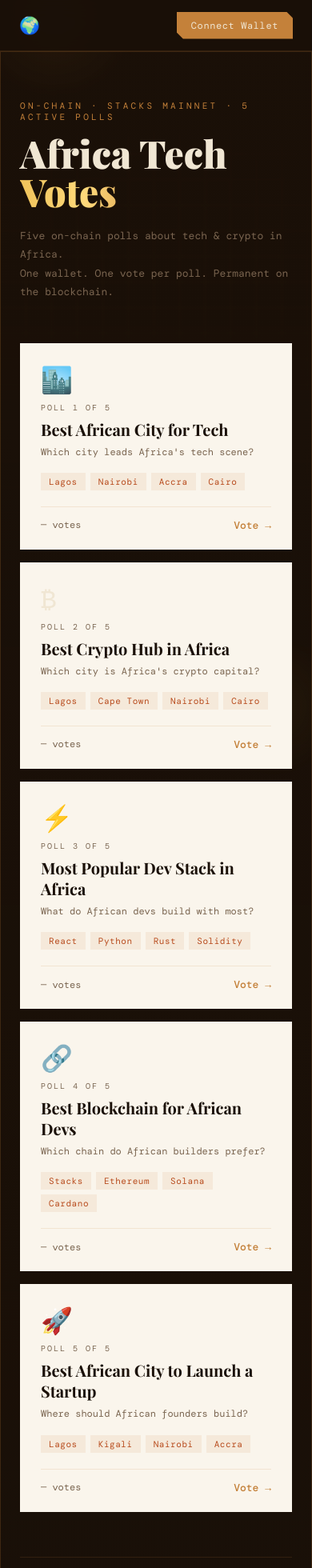
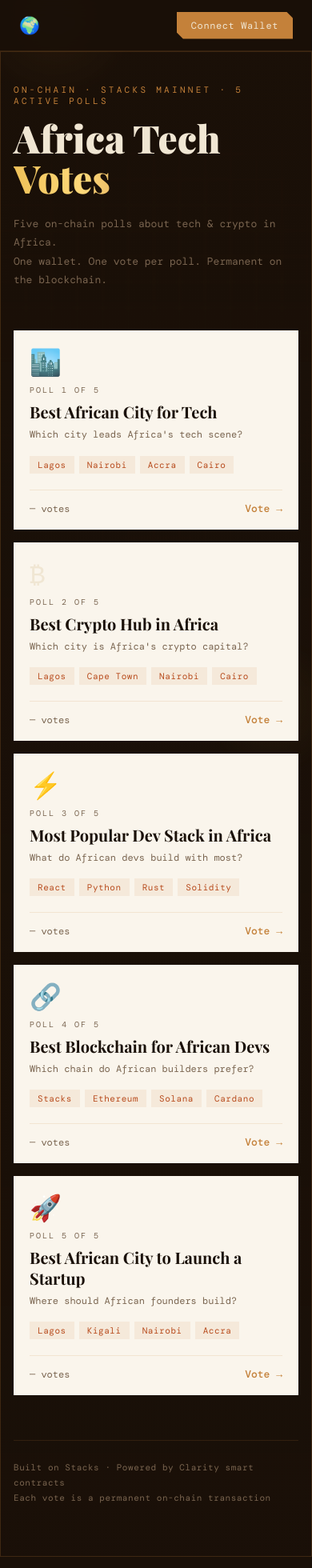
Before and after one commit to Qasim-Rokeeb/african-cities-vote, a React (Create React App) app: page / in a window 390 px wide. Shown: the top 1960 px of the page at 80% size. Built offline with nearby package versions, Linux system fonts and the light colour scheme; no server answers; the HTML template or start-up script is replaced by a standard one.

Commit message:
ui: polish mobile layout and sticky action behavior

```diff
--- a/src/pages/HomePage.module.css
+++ b/src/pages/HomePage.module.css
@@ -182,6 +182,11 @@
 
 @media (max-width: 480px) {
   .grid { grid-template-columns: 1fr; }
+  .container { padding: 40px 16px 64px; }
+  .title { line-height: 1.05; }
+  .pollCard { padding: 22px 18px 16px; }
+  .pollFooter { gap: 12px; align-items: flex-end; }
+  .footer { line-height: 1.7; }
 }
 
 @keyframes fadeUp {
--- a/src/pages/VotePage.module.css
+++ b/src/pages/VotePage.module.css
@@ -104,6 +104,24 @@
 }
 
 @media (max-width: 480px) { .grid { grid-template-columns: 1fr; } }
+
+@media (max-width: 480px) {
+  .container { padding: 28px 14px 60px; }
+  .pollMeta {
+    top: 8px;
+    margin-bottom: 24px;
+    padding: 8px 10px;
+  }
+  .title { font-size: clamp(1.5rem, 7vw, 2rem); }
+  .voteBtn {
+    position: sticky;
+    bottom: 10px;
+    z-index: 4;
+    margin-bottom: 18px;
+  }
+  .pagination { flex-direction: column; }
+  .pageBtn { width: 100%; }
+}
 
 .optCard {
   background: var(--card); color: var(--deep);
```
